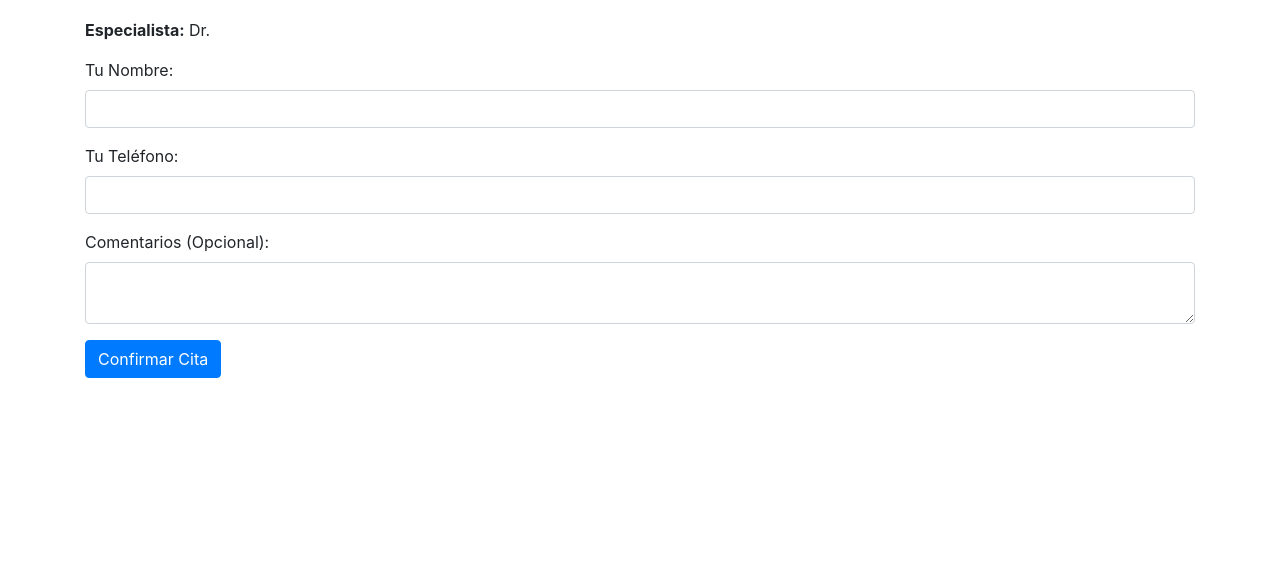
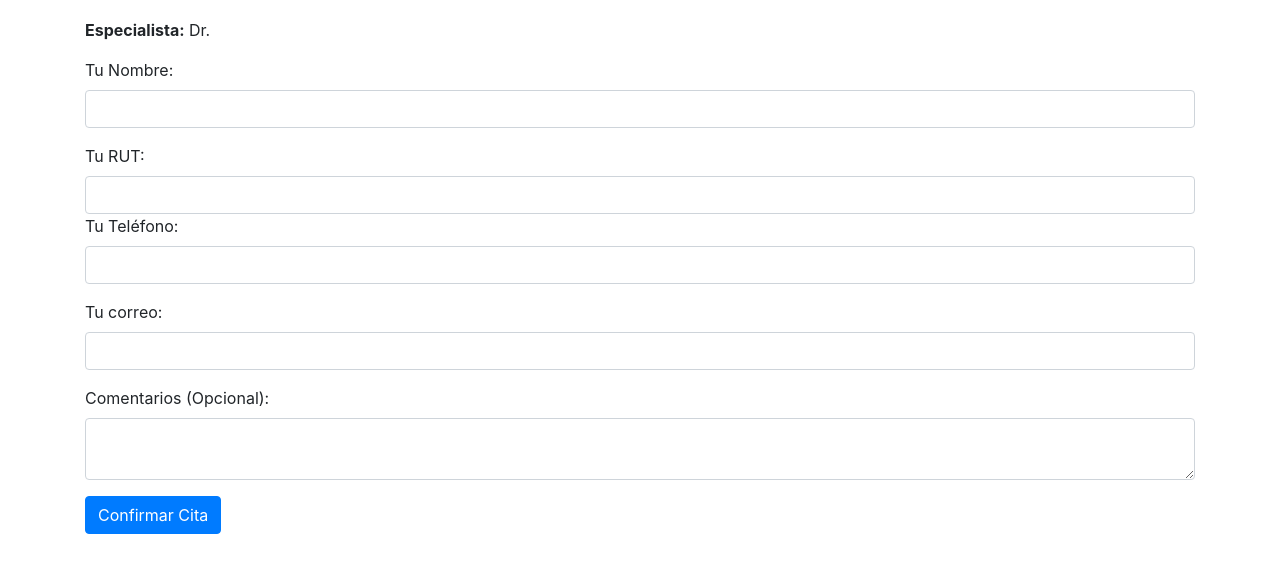
Before and after one commit to CapitanCigarro/Proyecto_Ing_Software, a Flask app: template templates/confirmar_cita.html in a window 1280 px wide. Shown: the part 196-769 px from the top of the page. Run offline with Flask 3, Linux system fonts and the light colour scheme; the template is opened without the code that fills it, so the values that code supplies are empty; parts of the project's set-up code (start-up, migrations or seed data) failed here and were passed over; some libraries are stand-ins or nearby versions.

Commit message:
feat: se agrega funcionalidad para confirmar la cita e ingresar datos del paciente

```diff
--- a/app.py
+++ b/app.py
@@ -20,16 +20,18 @@
 @app.route('/confirmar-cita', methods=['GET', 'POST'])
 def confirmar_cita():
     if request.method == 'POST':
-        # Obtener los detalles enviados por el formulario
-        especialidad = request.form['especialidad']
-        fecha = request.form['fecha']
-        hora = request.form['hora']
-        especialista = request.form['especialista']
-        nombre = request.form['nombre']
+        try:
+            rut = request.form['rut']
+            especialista = Especialista.get_especialista(rut)
+            fecha = request.form['fecha']
+            hora = request.form['hora']
 
-        # Aquí procesas la cita, como guardarla o enviarla por correo, etc.
-        # Luego, rediriges a una página de éxito o lo que prefieras.
-        return render_template('confirmar_cita.html', especialidad=especialidad, fecha=fecha, hora=hora, especialista=especialista, nombre=nombre)
+            # Procesar la cita como necesites (ej. guardarla o enviar por correo)
+            return render_template('confirmar_cita.html', especialidad=especialista.especialidad, fecha=fecha, hora=hora, especialista=especialista, nombre=especialista.nombre)
+
+        except KeyError as e:
+            print(f"Error: El campo {e} no se encuentra en el formulario")
+            return "Error: Faltan campos en el formulario", 400
 
     # Si es un GET, solo renderiza el formulario
     return render_template('agendar_cita.html')
--- a/templates/agendar_cita.html
+++ b/templates/agendar_cita.html
@@ -31,7 +31,8 @@
                                 {% if especialista.horas %}
                                     <form method="POST" action="/confirmar-cita">
                                         <input type="hidden" name="rut" value="{{ especialista.rut }}">
-                                        <input type="hidden" name="nombre" value="{{ especialista.nombre }}">
+                                        <input type="hidden" name="fecha" value="{{ fecha }}">
+                                        <label for="hora">Hora:</label>
                                         <select class="form-control" name="hora" required>
                                             {% for hora in especialista.horas %}
                                                 <option value="{{ hora }}">{{ hora }}</option>
--- a/templates/confirmar_cita.html
+++ b/templates/confirmar_cita.html
@@ -20,8 +20,15 @@
                 <input type="text" class="form-control" id="nombre" name="nombre" required>
             </div>
             <div class="form-group">
+                <label for="rut">Tu RUT:</label>
+                <input type="text" class="form-control" id="rut" name="rut" required>
+            <div class="form-group">
                 <label for="telefono">Tu Teléfono:</label>
                 <input type="tel" class="form-control" id="telefono" name="telefono" required>
+            </div>
+            <div class="form-group">
+                <label for="correo">Tu correo:</label>
+                <input type="correo" class="form-control" id="correo" name="correo" required>
             </div>
             <div class="form-group">
                 <label for="comentarios">Comentarios (Opcional):</label>
```
